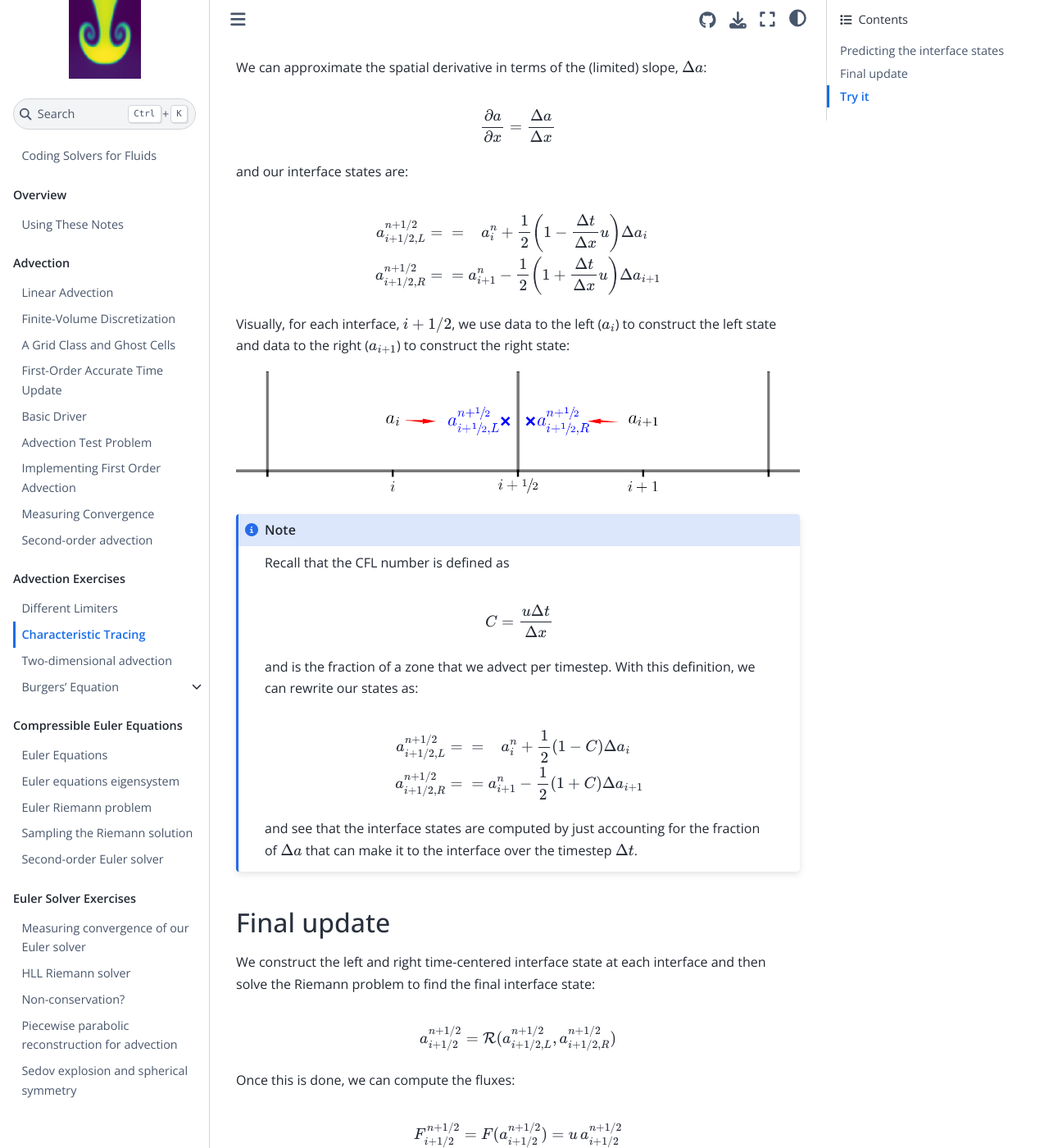
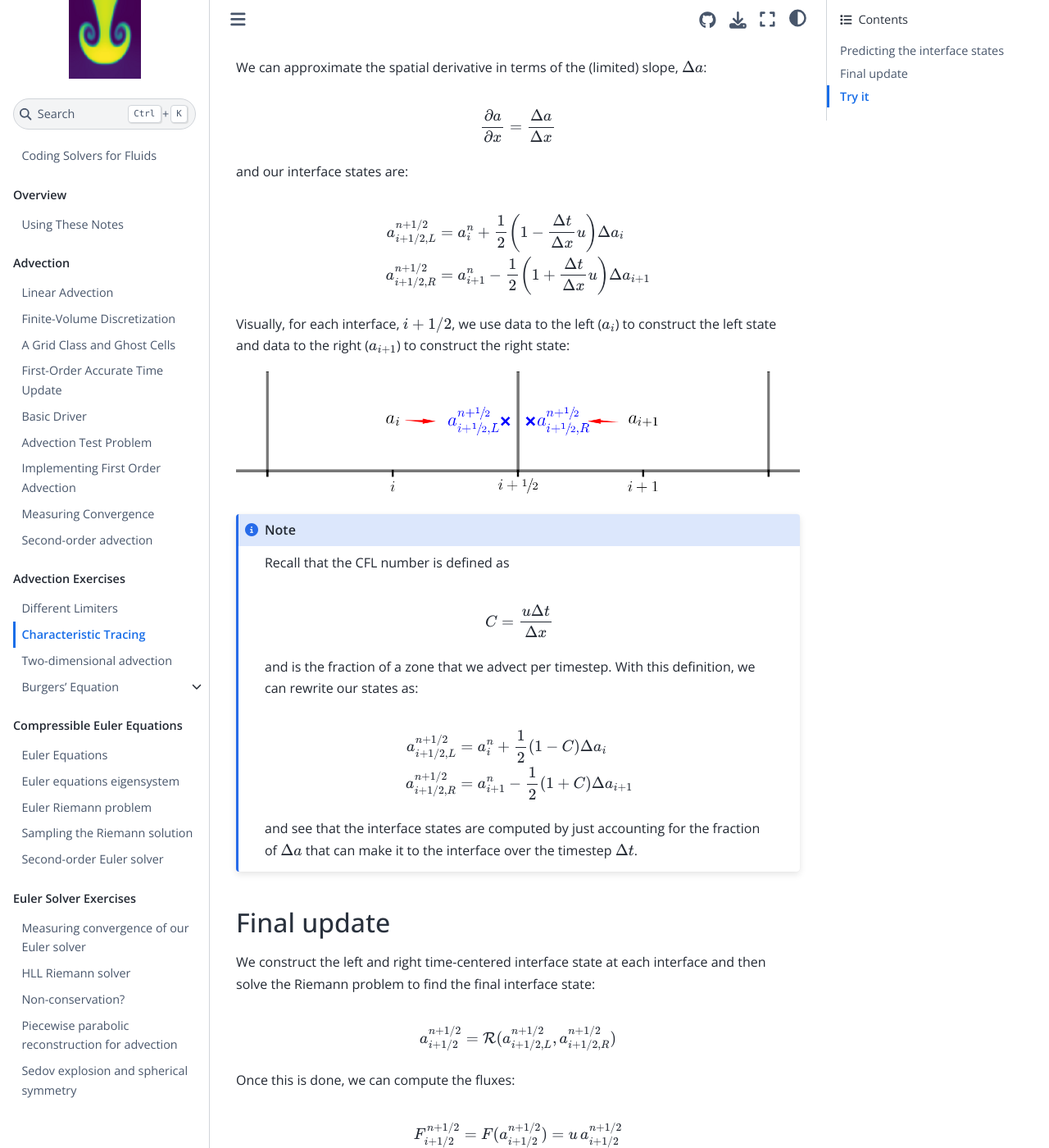
Before and after one commit to zingale/cca-summer-school, a Jupyter Book: the page built from content/advection/advection-exercises-characteristic-tracing.md, in a window 1280 px wide and 1400 px high, scrolled down 1400 px. Shown: the whole window at 82% size. Built offline with Jupyter Book 1.0.4 settings and Sphinx 7.4.7 and the Sphinx Book theme 1.1.4, drawn with Linux system fonts in a browser that asks for light colours.

Commit message:
fix typo

```diff
--- a/content/advection/advection-exercises-characteristic-tracing.md
+++ b/content/advection/advection-exercises-characteristic-tracing.md
@@ -53,10 +53,10 @@ and our interface states are:
 
 \begin{eqnarray*}
 a_{i+1/2,L}^{n+1/2} &=&
-    &=& a_i^n + \frac{1}{2} \left ( 1 - \frac{\Delta t}{\Delta x} u \right ) \Delta a_i \\
+    a_i^n + \frac{1}{2} \left ( 1 - \frac{\Delta t}{\Delta x} u \right ) \Delta a_i \\
 %%
 a_{i+1/2,R}^{n+1/2} &=&
-    &=& a_{i+1}^n - \frac{1}{2} \left ( 1 + \frac{\Delta t}{\Delta x} u \right ) \Delta a_{i+1}
+    a_{i+1}^n - \frac{1}{2} \left ( 1 + \frac{\Delta t}{\Delta x} u \right ) \Delta a_{i+1}
 \end{eqnarray*}
 
 Visually, for each interface, $i+1/2$, we use data to the left ($a_i$) to construct
@@ -74,10 +74,10 @@ definition, we can rewrite our states as:
 
 \begin{eqnarray*}
 a_{i+1/2,L}^{n+1/2} &=&
-    &=& a_i^n + \frac{1}{2} \left ( 1 - C \right ) \Delta a_i \\
+    a_i^n + \frac{1}{2} \left ( 1 - C \right ) \Delta a_i \\
 %%
 a_{i+1/2,R}^{n+1/2} &=&
-    &=& a_{i+1}^n - \frac{1}{2} \left ( 1 + C \right ) \Delta a_{i+1}
+    a_{i+1}^n - \frac{1}{2} \left ( 1 + C \right ) \Delta a_{i+1}
 \end{eqnarray*}
 
 and see that the interface states are computed by just accounting for
```
